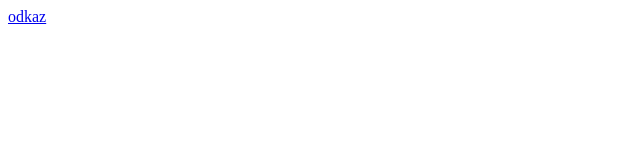
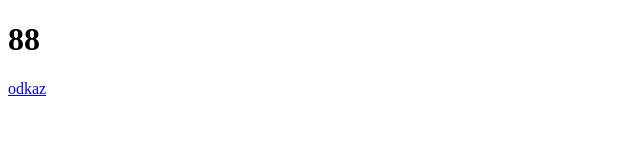
Before and after one commit to Onaxoxi/Onaxoxi.github.io, a plain HTML site: page index.html in a window 1280 px wide. Shown: the whole page, without its empty margins (0-640 px from the left). Drawn offline with Linux system fonts and the light colour scheme.

Commit message:
Update index.html

```diff
--- a/index.html
+++ b/index.html
@@ -6,6 +6,7 @@
     <title>Document</title>
 </head>
 <body>
+    <h1>88</h1>
 <a href="utlulek/utulek.html">odkaz</a>
 </body>
 </html>
```
